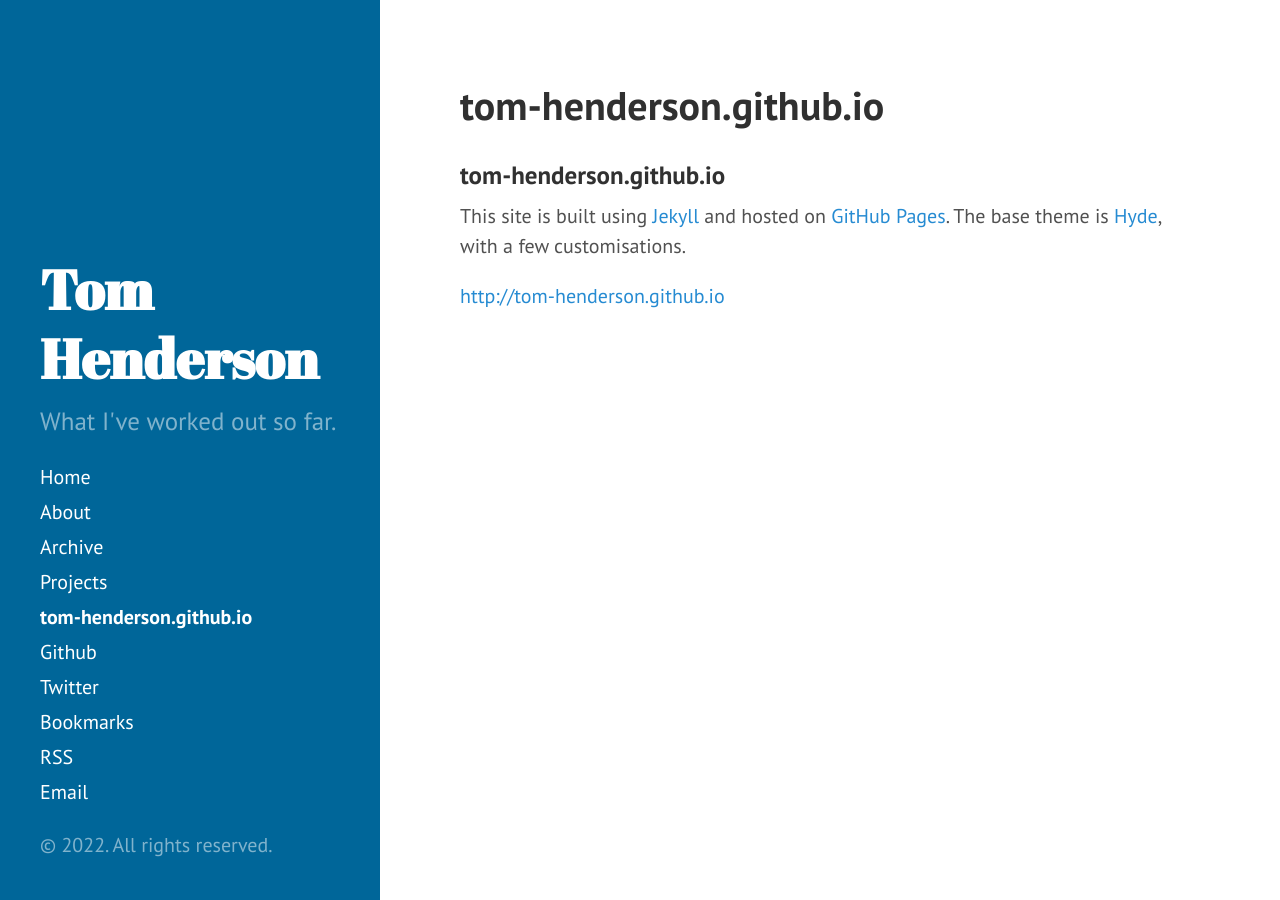
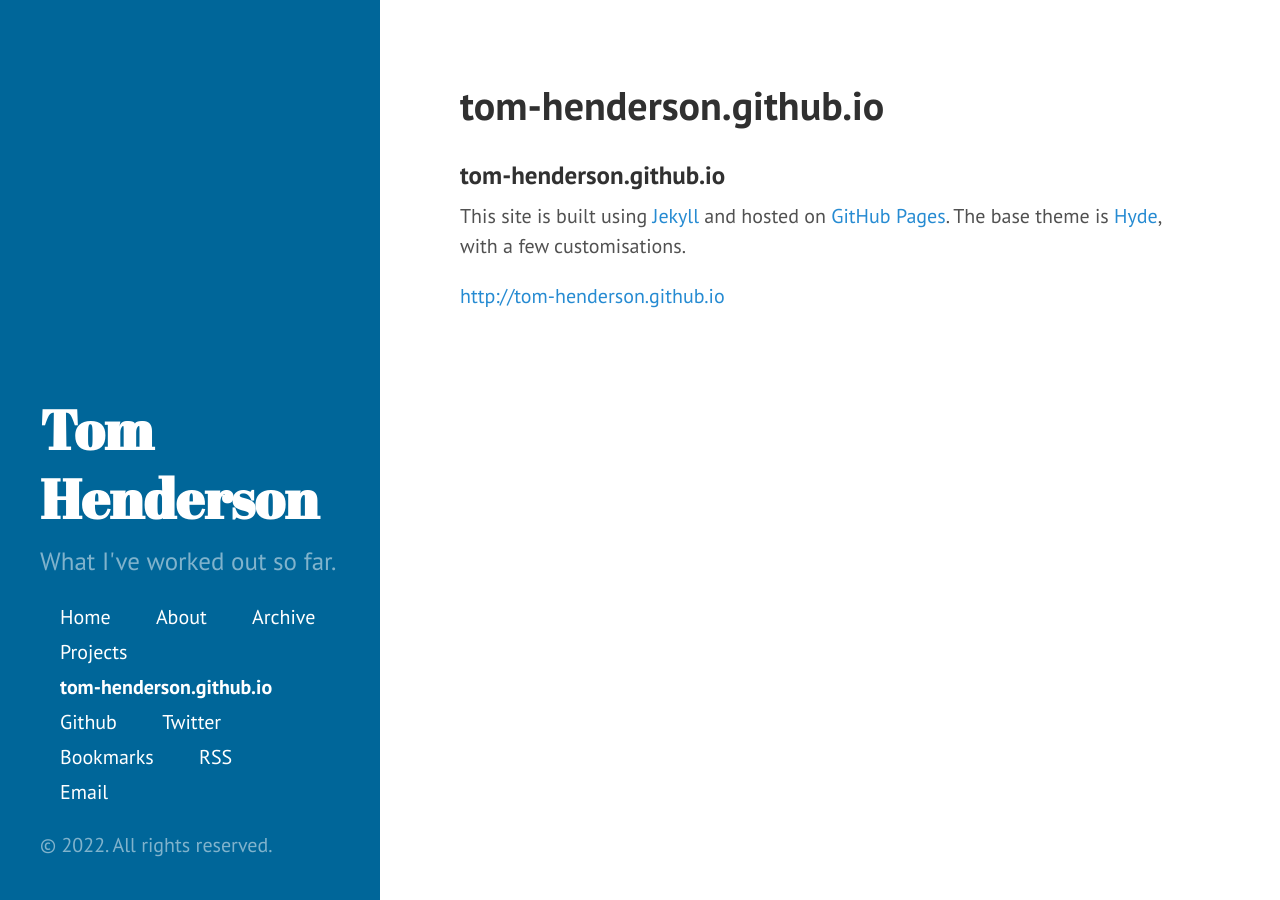
Before and after one commit to tom-henderson/tom-henderson.github.io, a Jekyll site: the page built from README.md, in a window 1280 px wide. Built offline with Jekyll 4.4.1, drawn with Linux system fonts in a browser that asks for light colours; our own code applies the rules of GitHub Pages for plain Markdown files; Markdown is read by kramdown in place of the engine named in the settings.

Commit message:
Make mobile header less tall

```diff
--- a/assets/css/hyde.css
+++ b/assets/css/hyde.css
@@ -91,6 +91,14 @@
   display: block;
   line-height: 1.75;
 }
+@media (min-width: 48em) {
+  .sidebar-nav-item {
+    display: inline-block;
+    margin-left: 1rem;
+    margin-right: 1rem;
+  }
+}
+
 a.sidebar-nav-item:hover,
 a.sidebar-nav-item:focus {
   text-decoration: underline;
```
